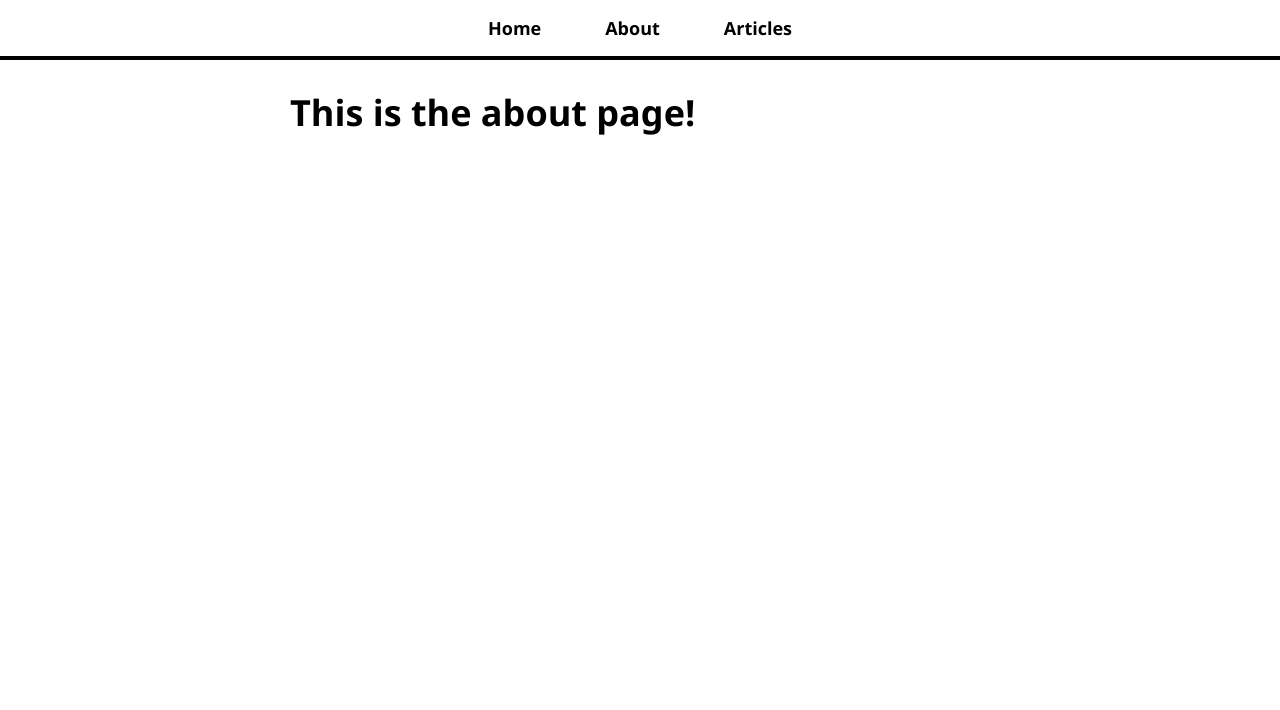
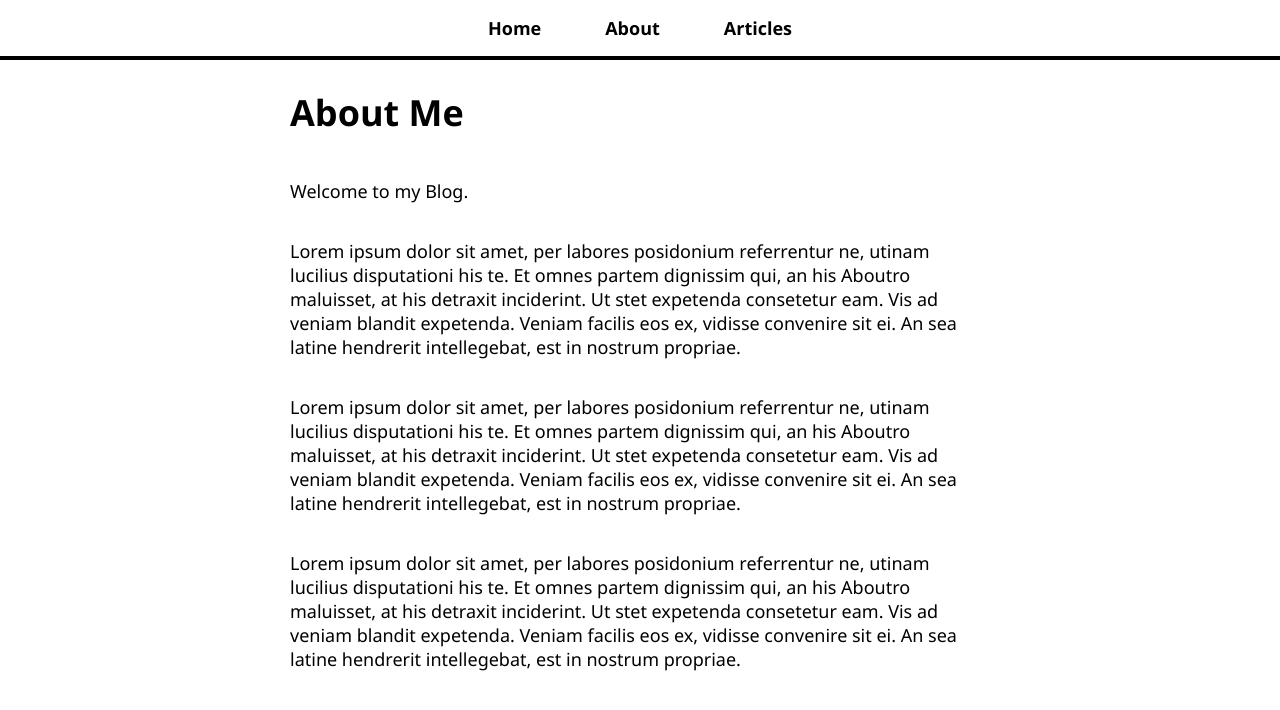
Before and after one commit to Tejasvini-TVP/my-app, a React (Create React App) app: page /about in a window 1280 px wide. Shown: the top 710 px of the page. Built offline with nearby package versions, Linux system fonts and the light colour scheme.

Commit message:
routering finish

```diff
--- a/src/App.js
+++ b/src/App.js
@@ -5,6 +5,7 @@ import HomePage from './pages/HomePage';
 import AboutPage from './pages/AboutPage';
 import ArticlesListPage from './pages/ArticlesListPage';
 import ArticlePage from './pages/ArticlePage';
+import NotFoundPage from './pages/NotFoundPage';
 
 
 function App() {
@@ -17,7 +18,8 @@ function App() {
        <Route path='/' element= {<HomePage />} />
        <Route path='/about' element= {<AboutPage />} />
        <Route path='/articles' element= {<ArticlesListPage />} />
-       <Route path='/articles/:articled' element= {<ArticlePage />} />
+       <Route path='/articles/:articleId' element= {<ArticlePage />} />
+       <Route path='*' element={<NotFoundPage />} />
         </Routes>
       </div>
     </div>
--- /dev/null
+++ b/src/components/ArticlesList.js
@@ -0,0 +1,15 @@
+import {Link} from 'react-router-dom'
+
+const ArticlesList = ({ articles}) => {
+    return (
+        <>
+        {articles.map(article => (
+        <Link key={article.name} className="article-list-item" to={`/articles/${article.name}`}>
+        <h3>{article.title}</h3>
+        <p>{article.content[0].substring(0,150)}...</p>
+        </Link>
+      ))}
+        </>
+    );
+}
+export default ArticlesList;
--- a/src/pages/AboutPage.js
+++ b/src/pages/AboutPage.js
@@ -1,9 +1,15 @@
-import React from 'react'
+import React from 'react';
 
-const AboutPage = () => {
-  return (
-    <h1>This is the about page!</h1>
-  )
-}
+
+const AboutPage = () => (
+    <>
+        <h1>About Me</h1>
+        <p> Welcome to my Blog.</p>
+        <p>Lorem ipsum dolor sit amet, per labores posidonium referrentur ne, utinam lucilius disputationi his te. Et omnes partem dignissim qui, an his Aboutro maluisset, at his detraxit inciderint. Ut stet expetenda consetetur eam. Vis ad veniam blandit expetenda. Veniam facilis eos ex, vidisse convenire sit ei. An sea latine hendrerit intellegebat, est in nostrum propriae.</p>
+        <p>Lorem ipsum dolor sit amet, per labores posidonium referrentur ne, utinam lucilius disputationi his te. Et omnes partem dignissim qui, an his Aboutro maluisset, at his detraxit inciderint. Ut stet expetenda consetetur eam. Vis ad veniam blandit expetenda. Veniam facilis eos ex, vidisse convenire sit ei. An sea latine hendrerit intellegebat, est in nostrum propriae.</p>
+        <p>Lorem ipsum dolor sit amet, per labores posidonium referrentur ne, utinam lucilius disputationi his te. Et omnes partem dignissim qui, an his Aboutro maluisset, at his detraxit inciderint. Ut stet expetenda consetetur eam. Vis ad veniam blandit expetenda. Veniam facilis eos ex, vidisse convenire sit ei. An sea latine hendrerit intellegebat, est in nostrum propriae.</p>
+
+    </>
+)
 
 export default AboutPage
--- a/src/pages/ArticlePage.js
+++ b/src/pages/ArticlePage.js
@@ -1,14 +1,21 @@
 import { useParams } from "react-router-dom";
 import articles from "./article-content";
+import NotFoundPage from "./NotFoundPage";
 
 const ArticlePage = () => {
     const { articleId} = useParams();
     const article = articles.find(article => article.name === articleId);
+
+    if (!article) {
+
+        return <NotFoundPage />
+    }
+
     return (
        <>
         <h1>{article.title}</h1>
         {article.content.map(paragraph => (
-            <p>{paragraph}</p>
+            <p key={paragraph}>{paragraph}</p>
         ))}
        </>
     )
--- a/src/pages/ArticlesListPage.js
+++ b/src/pages/ArticlesListPage.js
@@ -1,18 +1,14 @@
 import articles from "./article-content";
-import { Link } from "react-router-dom";
+import ArticlesList from "../components/ArticlesList";
+
 const ArticlesListPage = () => {
     return (
       <>
       <h1>articles</h1>
-      {articles.map(article => (
-        <Link className="article-list-item" to={`/articles/${article.name}`}>
-        <h3>{article.title}</h3>
-        <p>{article.content[0].substring(0,150)}...</p>
-        </Link>
-      ))}
+        <ArticlesList articles={articles} />
       </>
 
-    )
+    );
   }
 
   export default  ArticlesListPage;
--- a/src/pages/HomePage.js
+++ b/src/pages/HomePage.js
@@ -1,7 +1,15 @@
-const HomePage = () => {
-    return(
-        <h1>This is the home page!</h1>
+import React from 'react';
+
+
+    const HomePage = () => (
+        <>
+            <h1>Hello, Welcome to My Blog!</h1>
+            <p> Welcome to my Blog.</p>
+            <p>Lorem ipsum dolor sit amet, per labores posidonium referrentur ne, utinam lucilius disputationi his te. Et omnes partem dignissim qui, an his homero maluisset, at his detraxit inciderint. Ut stet expetenda consetetur eam. Vis ad veniam blandit expetenda. Veniam facilis eos ex, vidisse convenire sit ei. An sea latine hendrerit intellegebat, est in nostrum propriae.</p>
+            <p>Lorem ipsum dolor sit amet, per labores posidonium referrentur ne, utinam lucilius disputationi his te. Et omnes partem dignissim qui, an his homero maluisset, at his detraxit inciderint. Ut stet expetenda consetetur eam. Vis ad veniam blandit expetenda. Veniam facilis eos ex, vidisse convenire sit ei. An sea latine hendrerit intellegebat, est in nostrum propriae.</p>
+            <p>Lorem ipsum dolor sit amet, per labores posidonium referrentur ne, utinam lucilius disputationi his te. Et omnes partem dignissim qui, an his homero maluisset, at his detraxit inciderint. Ut stet expetenda consetetur eam. Vis ad veniam blandit expetenda. Veniam facilis eos ex, vidisse convenire sit ei. An sea latine hendrerit intellegebat, est in nostrum propriae.</p>
+
+        </>
     )
-}
 
-export default HomePage;
+    export default HomePage;
--- a/src/pages/NotFoundPage.js
+++ b/src/pages/NotFoundPage.js
@@ -0,0 +1,5 @@
+const NotFoundPage = () => (
+    <h1>404: Page Not Found</h1>
+)
+
+export default NotFoundPage;
```
